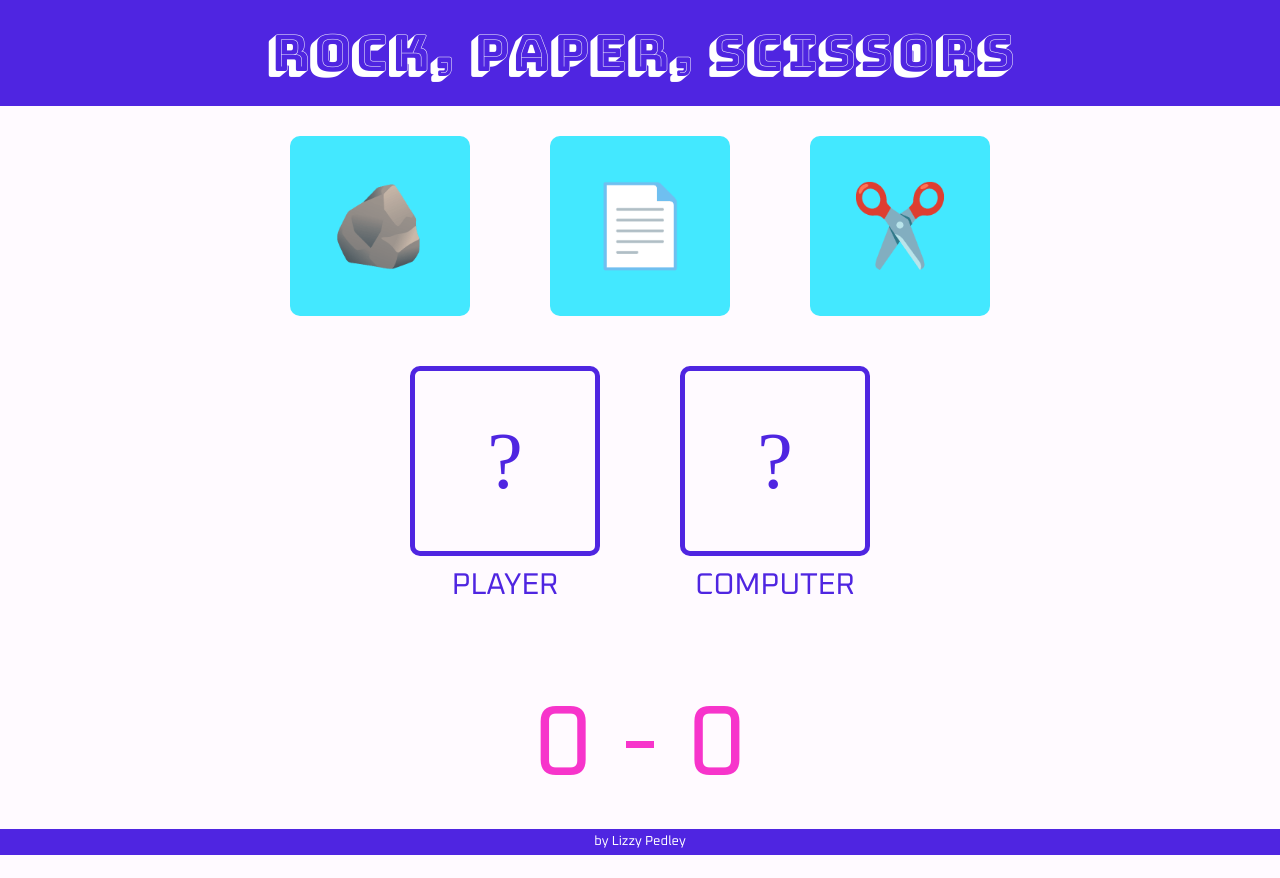
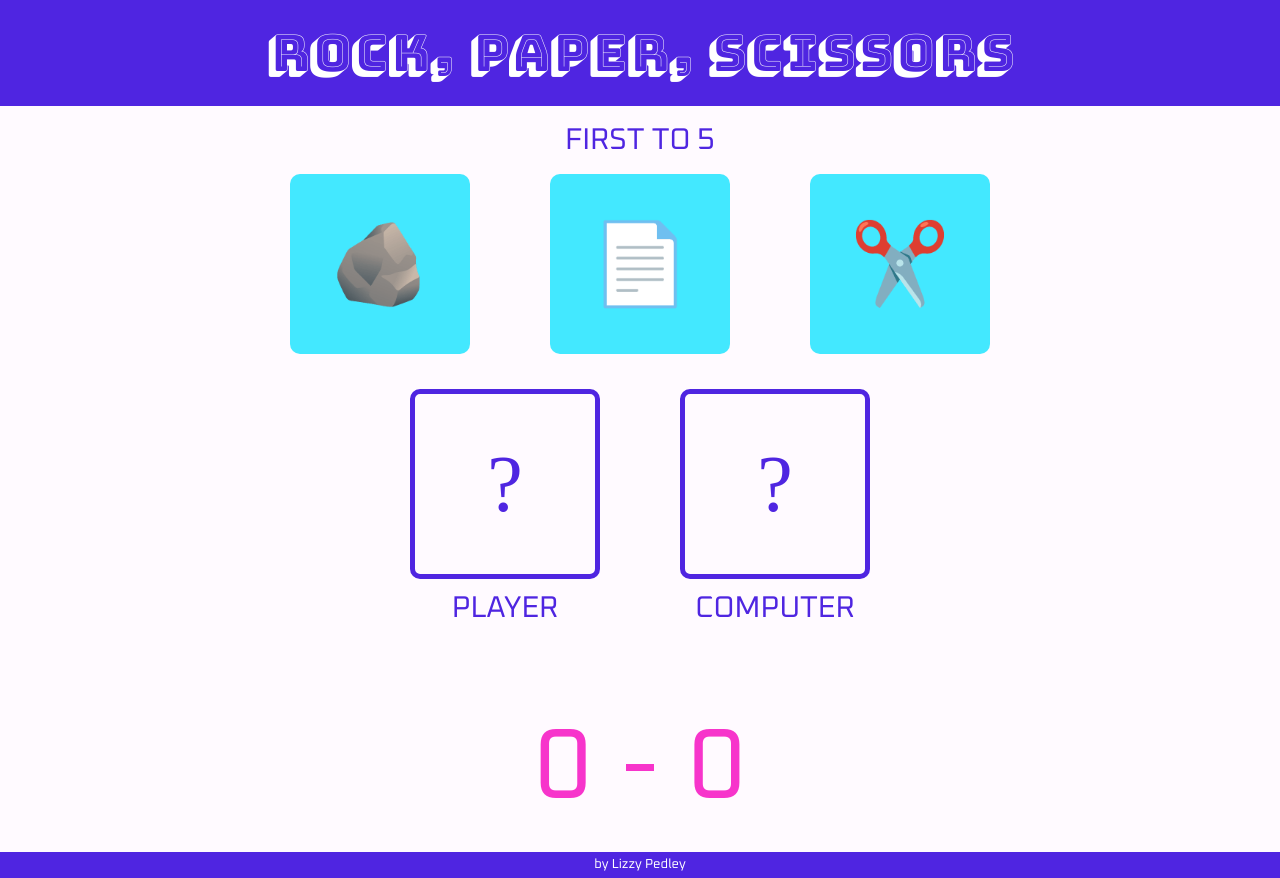
Before and after one commit to EPedley/javascript_rock-paper-scissors, a plain HTML site: page index.html in a window 1280 px wide. Before the commit the page ends 855 px from the top, so only its background shows below. Drawn offline with Linux system fonts and the light colour scheme; a web font is replaced by a local one.

Commit message:
Added some copy explaining the rules

```diff
--- a/index.html
+++ b/index.html
@@ -12,6 +12,8 @@
 
     <body>
         <div class="header">ROCK, PAPER, SCISSORS</div>
+
+        <div class="intro"> FIRST TO 5</div>
 
         <div class="buttons">
             <div class="rock" id="rock">
--- a/style.css
+++ b/style.css
@@ -8,10 +8,6 @@ body {
     color: #4F25E1;
 }
 
-img {
-    height: 200px;
-    width: 200px;
-}
 
 .header {
     display: flex;
@@ -25,11 +21,18 @@ img {
     text-align: center;
 }
 
+.intro {
+    display: flex;
+    justify-content: center;
+    font-size: 30px;
+    padding-top: 15px;
+}
+
 .buttons {
     display: flex;
     justify-content: center;
     text-align: center;
-    padding: 30px 0px;
+    padding: 15px 0px;
 }
 
 button {
```
